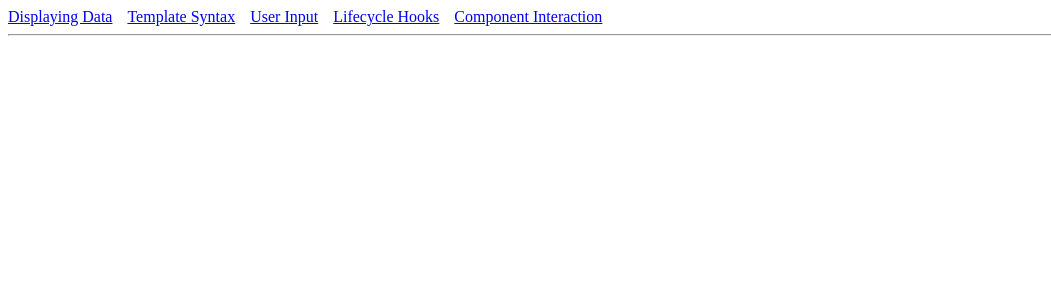
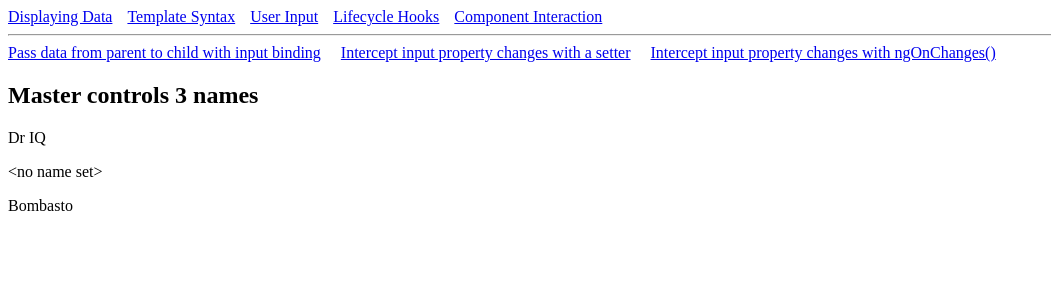
Before and after one commit to duannd/angular2, an Angular app in the folder components/: page /component-interaction/intercept-by-setter in a window 1280 px wide. Before the commit this address led to /. Shown: the top 300 px of the page, without its empty margins (0-1051 px from the left). Built offline with nearby package versions, Linux system fonts and the light colour scheme.

Commit message:
Complete : Intercept input property changes with a setter section

```diff
--- a/components/src/app/component-interaction/component-interaction-routing.module.ts
+++ b/components/src/app/component-interaction/component-interaction-routing.module.ts
@@ -2,6 +2,7 @@ import {NgModule} from '@angular/core';
 import {Routes, RouterModule} from '@angular/router';
 import {InteractionComponent} from './interaction.component';
 import {HeroParentComponent} from './hero-parent.component';
+import {NameParentComponent} from './name-parent.component';
 
 
 const routes: Routes = [
@@ -9,7 +10,8 @@ const routes: Routes = [
     path: 'component-interaction',
     component: InteractionComponent,
     children: [
-      {path: 'pass-data', component: HeroParentComponent}
+      {path: 'pass-data', component: HeroParentComponent},
+      {path: 'intercept-by-setter', component: NameParentComponent}
     ]
   }
 ];
--- a/components/src/app/component-interaction/interaction.component.ts
+++ b/components/src/app/component-interaction/interaction.component.ts
@@ -4,7 +4,8 @@ import { Component, OnInit } from '@angular/core';
   selector: 'app-interaction',
   template: `
     <a [routerLink]="['pass-data']"><span>Pass data from parent to child with input binding</span></a>
-
+    <a [routerLink]="['intercept-by-setter']"><span>Intercept input property changes with a setter</span></a>
+    <a [routerLink]="['intercept-by-onchange']"><span>Intercept input property changes with ngOnChanges()</span></a>
     <router-outlet></router-outlet>
   `,
   styles: []
--- /dev/null
+++ b/components/src/app/component-interaction/name-child.component.ts
@@ -0,0 +1,26 @@
+import {Component, Input, OnInit} from '@angular/core';
+
+@Component({
+  selector: 'app-name-child',
+  template: `<p>{{name}}</p>`,
+  styles: []
+})
+export class NameChildComponent implements OnInit {
+
+  private _name = '';
+
+  constructor() { }
+
+  ngOnInit() {
+  }
+
+  @Input()
+  set name(name: string) {
+    this._name = (name && name.trim()) || '<no name set>';
+  }
+
+  get name() {
+    return this._name;
+  }
+
+}
--- /dev/null
+++ b/components/src/app/component-interaction/name-parent.component.ts
@@ -0,0 +1,22 @@
+import {Component, OnInit} from '@angular/core';
+
+@Component({
+  selector: 'app-name-parent',
+  template: `
+      <h2>Master controls {{names.length}} names</h2>
+      <app-name-child *ngFor="let name of names" [name]="name"></app-name-child>
+  `,
+  styles: []
+})
+export class NameParentComponent implements OnInit {
+
+  // Displays 'Dr IQ', '<no name set>', 'Bombasto'
+  names = ['Dr IQ', '   ', '  Bombasto  '];
+
+  constructor() {
+  }
+
+  ngOnInit() {
+  }
+
+}
```
Also changed, not shown: components/src/app/component-interaction/component-interaction.module.ts (+9 -1 lines).
